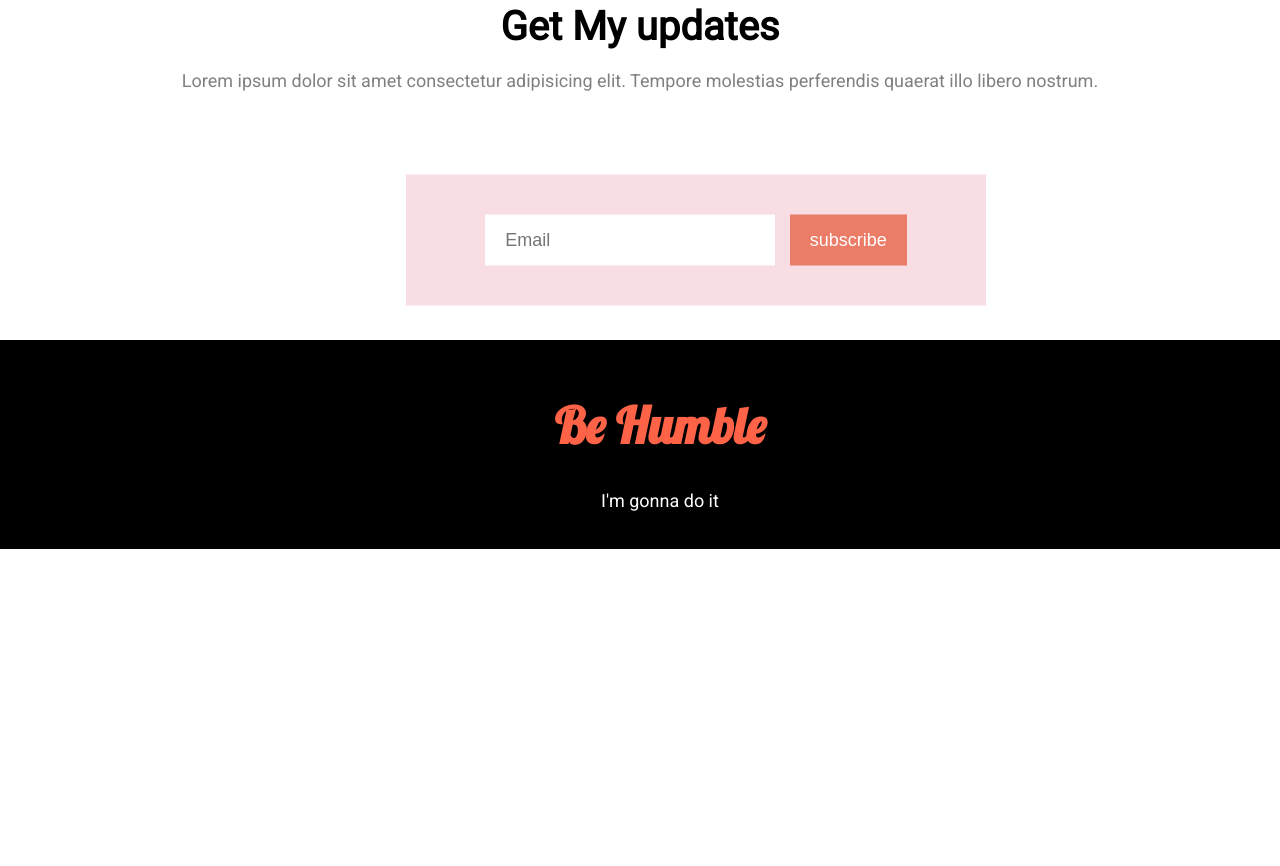
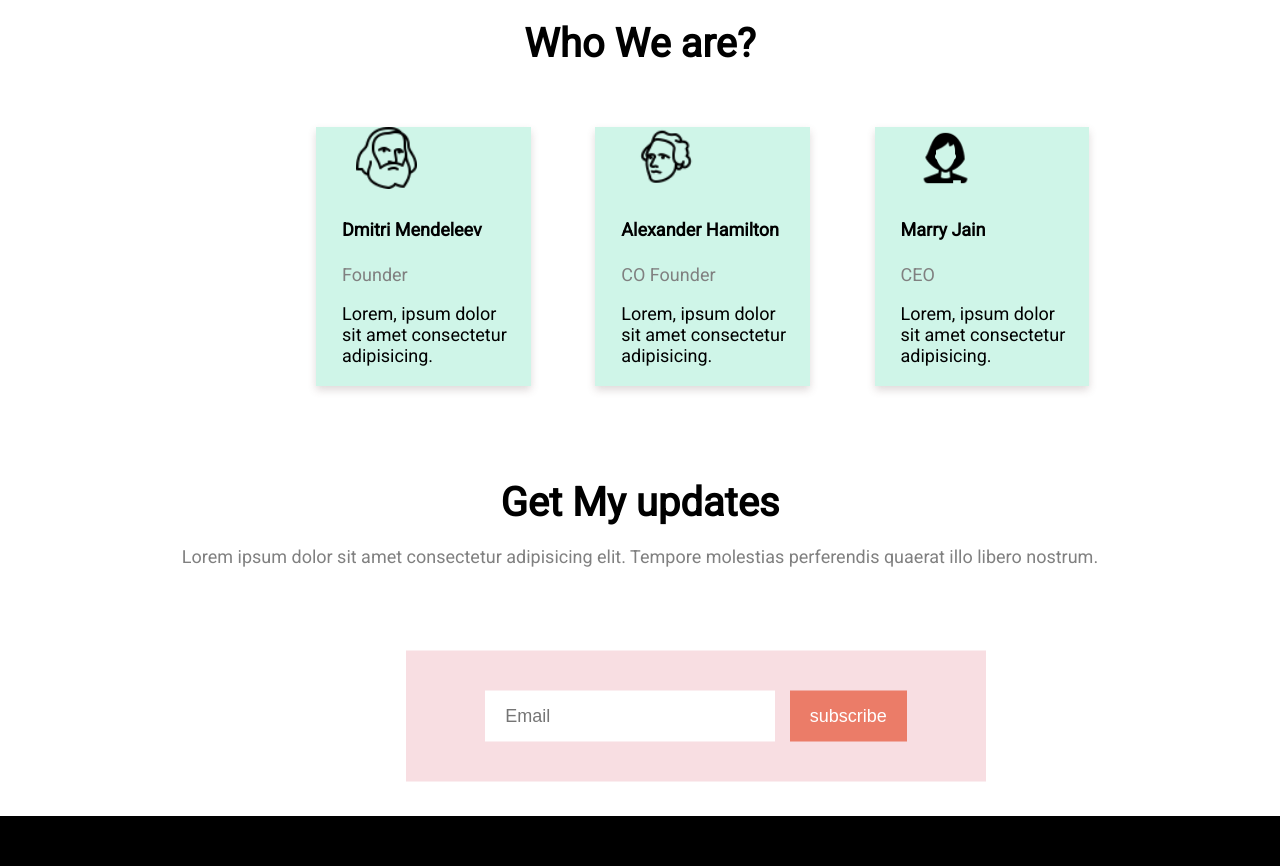
Before and after one commit to shakil9486/donation-website, a plain HTML site: page index.html in a window 1280 px wide. Shown: the part 1619-2485 px from the top of the page. Before the commit the page ends 2168 px from the top, so only its background shows below. Drawn offline with Linux system fonts and the light colour scheme.

Commit message:
Ceo section added

```diff
--- a/index.html
+++ b/index.html
@@ -83,6 +83,35 @@
         </div>
     </section>
     <section>
+        <h1 id="ceo-section">Who We are?</h1>
+        <div class="organizar">
+            <div class="card-2">
+                <img src="icons/dmitri.png" alt="Avatar" style="width:30%">
+                <div class="card-container">
+                  <h4><b>Dmitri Mendeleev</b></h4>
+                  <p id="position">Founder</p>
+                  <p>Lorem, ipsum dolor sit amet consectetur adipisicing.</p>
+                </div>
+              </div>
+              <div class="card-2">
+                <img src="icons/Alexander Hamilton.png" alt="Avatar" style="width:30%">
+                <div class="card-container">
+                  <h4><b>Alexander Hamilton</b></h4>
+                  <p id="position">CO Founder</p>
+                  <p>Lorem, ipsum dolor sit amet consectetur adipisicing.</p>
+                </div>
+              </div>
+              <div class="card-2">
+                <img src="icons/lady.png" alt="Avatar" style="width:30%">
+                <div class="card-container">
+                  <h4><b>Marry Jain</b></h4>
+                  <p id="position" >CEO</p>
+                  <p>Lorem, ipsum dolor sit amet consectetur adipisicing.</p>
+                </div>
+              </div>
+        </div>
+    </section>
+    <section>
         <div>
             <div class="text">
                 <h1>Get My updates</h1>
--- a/style.css
+++ b/style.css
@@ -167,6 +167,44 @@ h1 {
     color: gray;
 }
 
+#ceo-section{
+    margin-top: 60px;
+    text-align: center;
+    font-size: 40px;
+    margin-top: 50px;
+    margin-bottom: 60px;
+}
+.organizar{
+    margin-left: 20%;
+    font-size: 18px;
+}
+
+#position {
+    color: gray;
+}
+.card-2 {
+    display: inline-block;
+    padding-left: 10px;
+    background-color: rgb(207, 245, 232);
+    box-shadow: 0 4px 8px 0 rgba(97, 71, 71, 0.2);
+    transition: 0.3s;
+    width: 20%;
+    margin-left: 60px;
+    margin-bottom: 60px;
+  }
+
+  .card-2 img{
+    padding-left: 30px;
+  }
+
+  .card-2:hover {
+    box-shadow: 0 8px 16px 0 rgba(0,0,0,0.2);
+  }
+
+  .card-container {
+    padding: 2px 16px;
+  }
+
 .form {
     transform: translate(70%, 50%);
     width: 500px;
```
Also changed, not shown: icons/Alexander Hamilton.png (added), icons/dmitri.png (added), icons/image-1.jpg (added), icons/lady.png (added).
